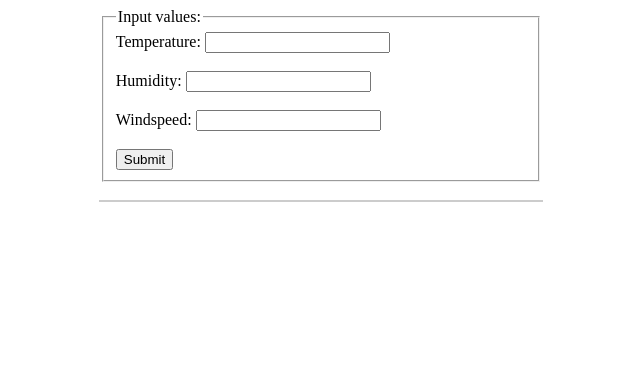
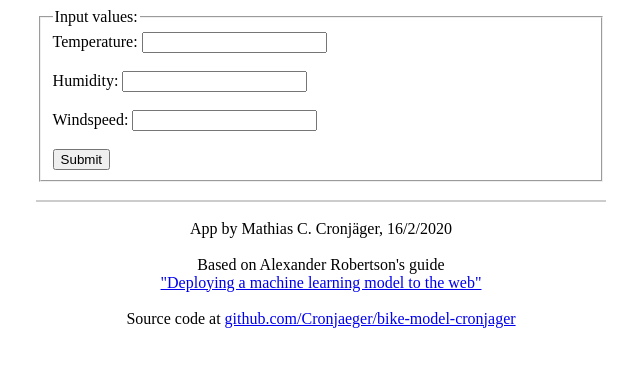
Before and after one commit to Cronjaeger/bike-model-cronjager, a Flask app: page / in a window 1280 px wide. Shown: the top 367 px of the page, without its empty margins (319-959 px from the left). Run offline with Flask 2, Linux system fonts and the light colour scheme; parts of the project's set-up code (start-up, migrations or seed data) failed here and were passed over.

Commit message:
Added notes to app page: (author, link to guide, and link to github repo of source code)

```diff
--- a/templates/main.html
+++ b/templates/main.html
@@ -3,12 +3,16 @@
 <style>
 form {
     margin: auto;
-    width: 35%;
+    width: 45%;
 }
 .result {
     margin: auto;
-    width: 35%;
+    width: 45%;
     border: 1px solid #ccc;
+}
+.doc {
+    margin: auto;
+    width: 45;
 }
 </style>
 <head>
@@ -41,4 +45,21 @@ form {
            <p style="font-size:50px">{{ result }}</p>
     {% endif %}
 </div>
+<br>
+<div class="doc" align="center">
+  App by Mathias C. Cronj&auml;ger, 16/2/2020
+  <br>
+  <br>
+  Based on Alexander Robertson's guide
+  <br>
+  <a href="https://cambridgespark.com/deploying-a-machine-learning-model-to-the-web-2/">
+    "Deploying a machine learning model to the web"
+  </a>
+  <br>
+  <br>
+  Source code at
+  <a href="https://github.com/Cronjaeger/bike-model-cronjager">
+    github.com/Cronjaeger/bike-model-cronjager
+  </a>
+<div>
 </html>
```
